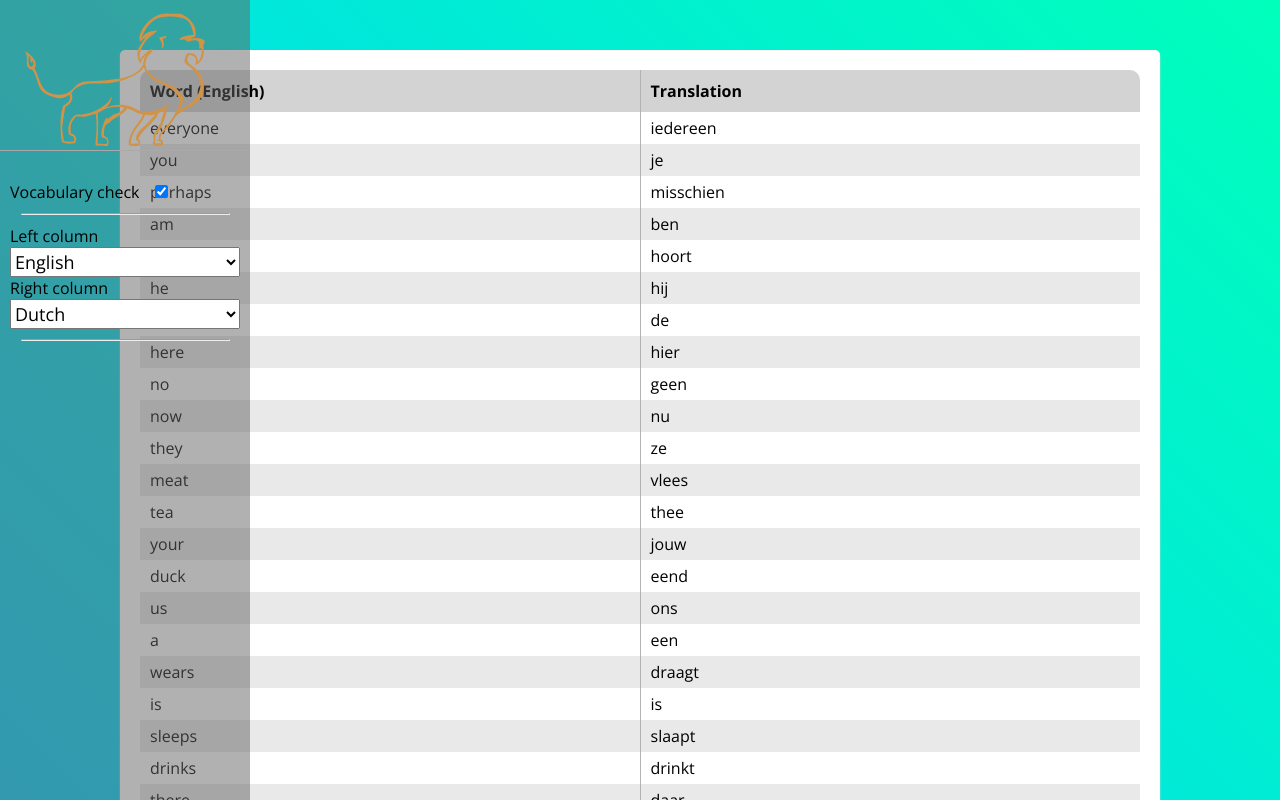
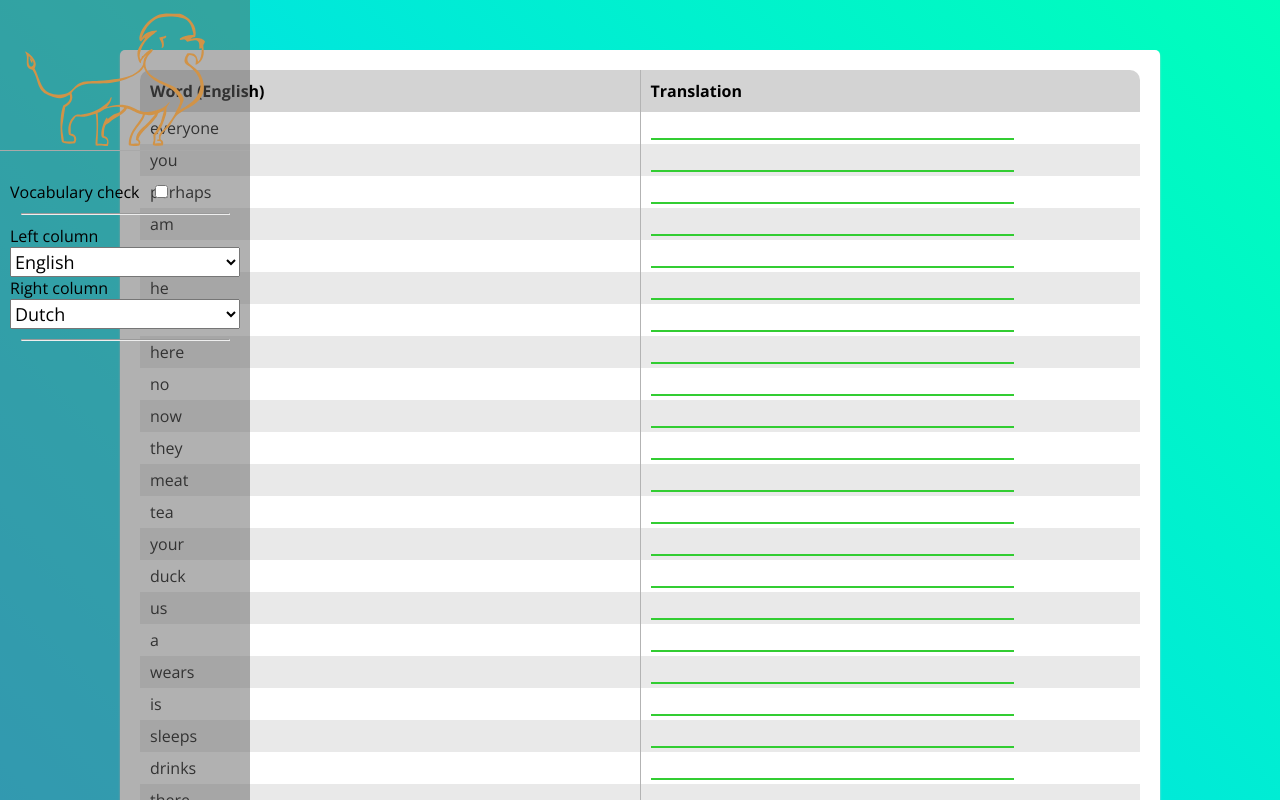
Before and after one commit to ErikNaljota/dictionary-app, an Angular app: page / in a window 1280 px wide. Shown: the top 800 px of the page. Built offline with nearby package versions, Linux system fonts and the light colour scheme.

Commit message:
Small changes

```diff
--- a/src/app/dictionary/dictionary.component.html
+++ b/src/app/dictionary/dictionary.component.html
@@ -4,8 +4,13 @@
         <div class="header-name"><p>Translation</p></div>
     </div>
 
-  <div class="table-row" *ngFor="let word of words">
+    <div class="table-row" *ngFor="let word of words; let index = index">
         <div class="table-row-column"><p>{{word['english']}}</p></div>
-    <div class="table-row-column"><p>{{word['dutch']}}</p></div>
+        <div class="table-row-column">
+            <p *ngIf="!checkVocabulary">{{word['dutch']}}</p>
+            <input type="text" [name]="'wordInputRow' + index" #input
+                   *ngIf="checkVocabulary"
+                   [ngClass]="(true) ? 'correct' : 'incorrect'"/>
         </div>
     </div>
+</div>
--- a/src/app/dictionary/dictionary.component.scss
+++ b/src/app/dictionary/dictionary.component.scss
@@ -1,6 +1,6 @@
 #dictionary {
-  .header-name:first-child, .table-row-column:first-child{
-    border-right:1px solid #b3b3b3;
+    .header-name:first-child, .table-row-column:first-child {
+        border-right: 1px solid #b3b3b3;
     }
 
     .header {
@@ -22,12 +22,28 @@
         display: flex;
         flex-direction: row;
         background-color: white;
+        height: 32px;
 
-    &:nth-child(odd){
+        input[type=text] {
+            border: 0;
+            background-color: transparent;
+            border-bottom: solid 1px darkgray;
+            width: 75%;
+
+            &.correct {
+                border-bottom: solid 2px limegreen;
+            }
+
+            &.incorrect {
+                border-bottom: solid 2px red;
+            }
+        }
+
+        &:nth-child(odd) {
             background-color: #e9e9e9;
         }
 
-    &:last-child{
+        &:last-child {
             border-bottom-left-radius: 5px;
             border-bottom-right-radius: 5px;
         }
@@ -43,21 +59,4 @@
         width: 100%;
         color: lightgrey;
     }
-
-  table {
-    background-color: #FFFFFF;
-    width: 100%;
-    text-align: left;
-    border-collapse: collapse;
-    border-radius: 5px;
-
-    th {
-      background-color: dodgerblue;
-      padding: 5px;
 }
-
-    tr:nth-child(even) {
-      background-color: lightgrey;
-    }
-  }
-}
--- a/src/app/dictionary/dictionary.component.ts
+++ b/src/app/dictionary/dictionary.component.ts
@@ -3,6 +3,7 @@ import {DictionaryService} from './dictionary.service';
 import {SettingsService} from '../settings/settings.service';
 import * as Words from '../../assets/words.json';
 import {Word} from './word';
+import {NavigationService} from '../navigation/navigation.service';
 
 @Component({
     selector: 'app-dictionary',
@@ -13,8 +14,12 @@ export class DictionaryComponent implements OnInit {
     private sourceLanguage = 'english';
     private translationLanguage = 'dutch';
     private words: Word[] = [];
+    private checkVocabulary = true;
+    inputFields: any;
 
-  constructor(private dictionaryService: DictionaryService, private settingsService: SettingsService) {
+    constructor(private dictionaryService: DictionaryService,
+                private settingsService: SettingsService,
+                private navigationService: NavigationService) {
         this.sourceLanguage = settingsService.sourceLanguage;
         this.translationLanguage = settingsService.translationLanguage;
     }
@@ -22,9 +27,12 @@ export class DictionaryComponent implements OnInit {
     ngOnInit(): void {
         // Temp.default.map((value: Word) => console.log('Value: ', value.dutch));
         // const words: Word[] = [];
+        // @ts-ignore
         Words.default.forEach((obj: Word) => {
             this.words.push(obj);
         });
         console.log('Obj', this.words);
+
+        this.navigationService.checkVocabulary.subscribe((value: boolean) => this.checkVocabulary = value);
     }
 }
--- a/src/app/navigation/navigation.component.html
+++ b/src/app/navigation/navigation.component.html
@@ -4,7 +4,7 @@
   </div>
   <div class="menu disable-select">
     <label>Vocabulary check</label>
-    <input type="checkbox" [checked]="checkVocabulary" (change)="checkVocabulary = !checkVocabulary">
+    <input type="checkbox" [checked]="checkVocabulary" (change)="vocabularyCheck()">
 
     <hr>
 
--- a/src/app/navigation/navigation.component.ts
+++ b/src/app/navigation/navigation.component.ts
@@ -1,4 +1,5 @@
 import {Component, OnInit} from '@angular/core';
+import {NavigationService} from './navigation.service';
 
 @Component({
     selector: 'app-navigation',
@@ -6,13 +7,18 @@ import {Component, OnInit} from '@angular/core';
     styleUrls: ['./navigation.component.scss']
 })
 export class NavigationComponent implements OnInit {
-  public checkVocabulary: boolean = true;
+    public checkVocabulary = false;
     public leftColumn: string;
     public rightColumn: string;
 
-  constructor() {
+    constructor(private navigationService: NavigationService) {
     }
 
     ngOnInit() {
     }
+
+    vocabularyCheck() {
+        this.checkVocabulary = !this.checkVocabulary;
+        this.navigationService.emitVocabularyCheck(this.checkVocabulary);
     }
+}
--- /dev/null
+++ b/src/app/navigation/navigation.service.ts
@@ -0,0 +1,16 @@
+import {Injectable} from '@angular/core';
+import {Subject} from 'rxjs';
+
+@Injectable({
+    providedIn: 'root'
+})
+export class NavigationService {
+    public checkVocabulary = new Subject();
+
+    constructor() {
+    }
+
+    emitVocabularyCheck(checkVocabulary: boolean): void {
+        this.checkVocabulary.next(checkVocabulary);
+    }
+}
```
Also changed, not shown: src/app/app.module.ts (+7 -5 lines). Lines whose indentation alone changed are shown as unchanged.
